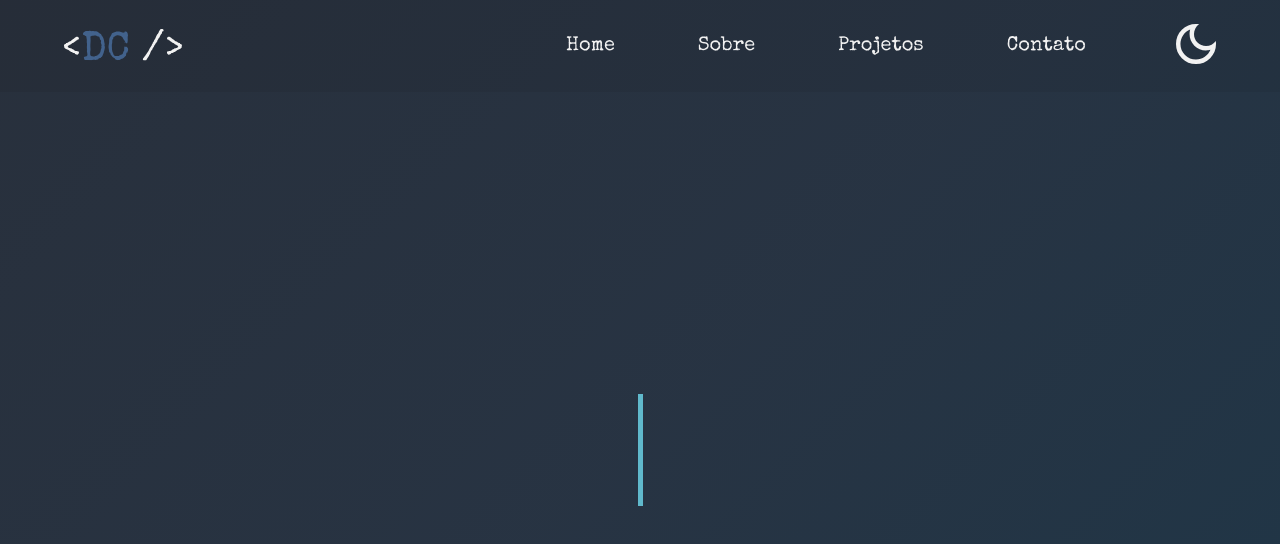
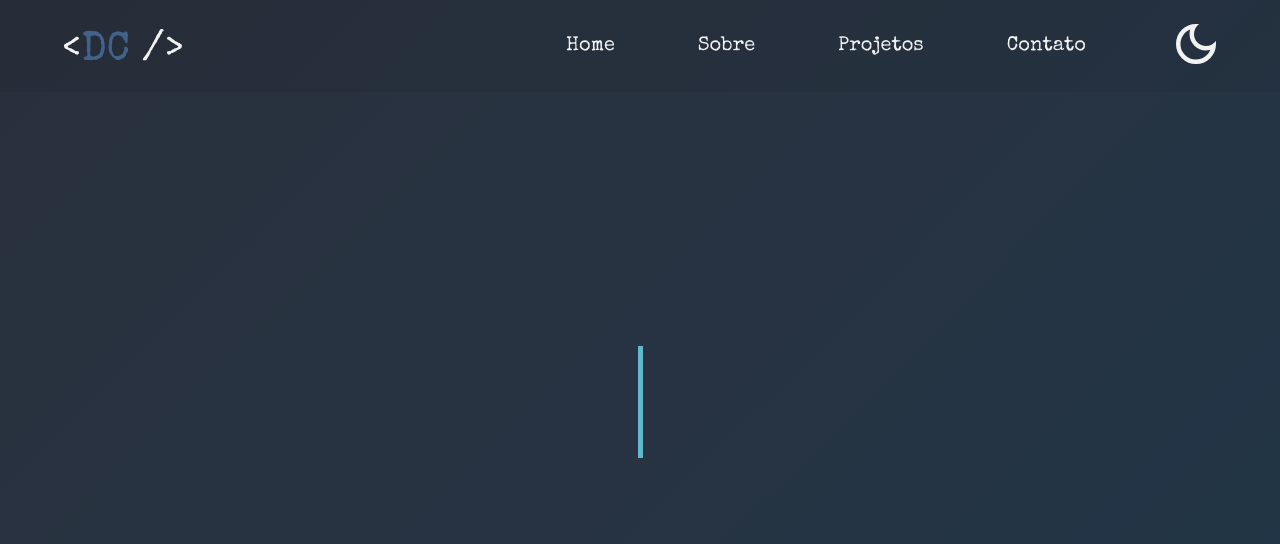
Before and after one commit to DanielCatania/DanielCatania, a Next.js app: page / in a window 1280 px wide. Shown: the top 544 px of the page. Built offline with nearby package versions, Linux system fonts and the light colour scheme.

Commit message:
fixing section component

```diff
--- a/src/components/Section/index.ts
+++ b/src/components/Section/index.ts
@@ -2,13 +2,13 @@ import styled from "styled-components";
 
 const Section = styled.section`
   @media screen and (min-width: 0px) {
-    padding: ${({ theme }) => theme.sizes.padding["xs"]};
+    padding: ${({ theme }) => theme.sizes.padding.section["xs"]};
   }
   @media screen and (min-width: 744px) {
-    padding: ${({ theme }) => theme.sizes.padding["md"]};
+    padding: ${({ theme }) => theme.sizes.padding.section["md"]};
   }
   @media screen and (min-width: 1024px) {
-    padding: ${({ theme }) => theme.sizes.padding["lg"]};
+    padding: ${({ theme }) => theme.sizes.padding.section["lg"]};
   }
 `;
 
```
